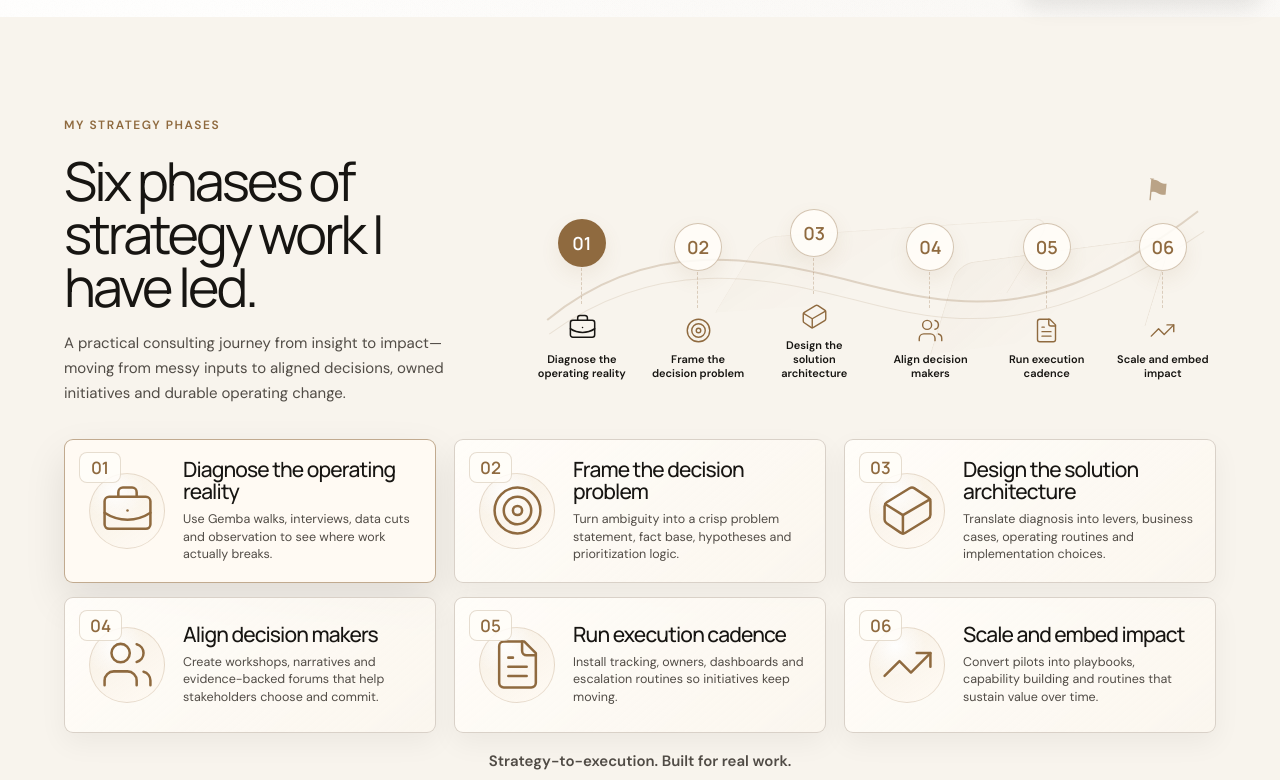
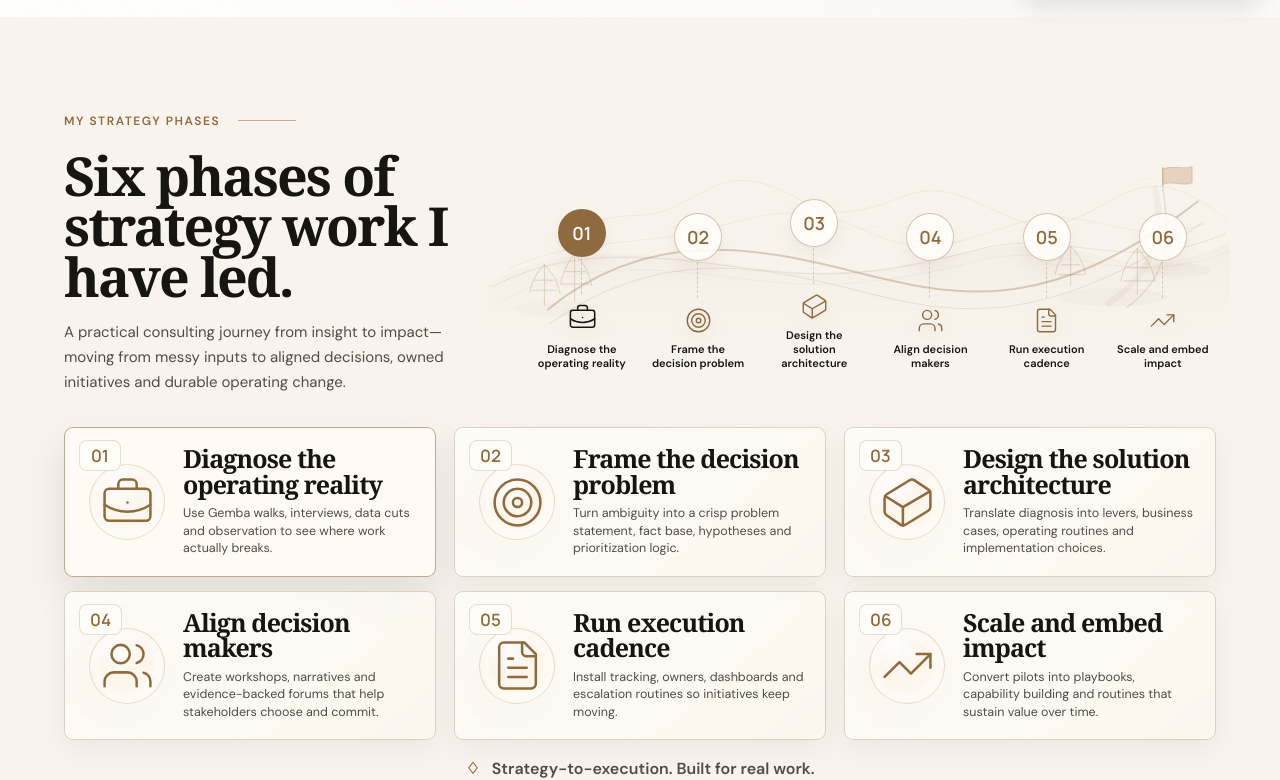
Before and after one commit to Prashant23saxena/ShivaniWebstie, a Next.js app: page /v4 in a window 1280 px wide. Shown: the part 783-1563 px from the top of the page. Built offline with nearby package versions, Linux system fonts and the light colour scheme.

Commit message:
Polish v4 strategy visual landscape

```diff
--- a/src/components/PortfolioV4.module.css
+++ b/src/components/PortfolioV4.module.css
@@ -39,6 +39,9 @@
   padding-bottom: 20px;
   justify-content: center;
   overflow: hidden;
+  background:
+    radial-gradient(circle at 74% 16%, rgba(143, 106, 63, 0.07), transparent 26%),
+    linear-gradient(180deg, rgba(255, 253, 249, 0.96), rgba(250, 247, 242, 0.98));
 }
 
 .strategyPhaseHero {
@@ -56,12 +59,27 @@
   z-index: 2;
 }
 
+.strategyHeroCopy [class*="eyebrow"] {
+  display: inline-flex;
+  align-items: center;
+  gap: 18px;
+}
+
+.strategyHeroCopy [class*="eyebrow"]::after {
+  content: "";
+  width: 58px;
+  height: 1px;
+  background: rgba(143, 106, 63, 0.5);
+}
+
 .strategyHeroCopy h2 {
   max-width: 560px;
   font-size: clamp(44px, 4.2vw, 64px);
-  line-height: 0.98;
-  letter-spacing: -0.055em;
+  line-height: 0.94;
+  letter-spacing: -0.035em;
   margin-bottom: 18px;
+  font-family: Georgia, "Times New Roman", serif;
+  font-weight: 600;
 }
 
 .strategyHeroCopy p:not(:first-child) {
@@ -79,42 +97,20 @@
 
 .mapBackdrop {
   position: absolute;
-  inset: 0;
+  inset: -18px -2% 2px -6%;
   z-index: 0;
-  opacity: 0.58;
+  opacity: 0.72;
   pointer-events: none;
+  background: url("/strategy-landscape.svg") center top / 100% 100% no-repeat;
 }
 
 .mountainOne,
 .mountainTwo {
-  position: absolute;
-  right: 9%;
-  bottom: 40px;
-  width: 205px;
-  height: 92px;
-  border: 1px solid rgba(143, 106, 63, 0.18);
-  border-bottom: 0;
-  transform: skewX(-24deg) rotate(-8deg);
-  border-radius: 16px 18px 0 0;
-  background: linear-gradient(135deg, rgba(143, 106, 63, 0.06), transparent 65%);
-}
-
-.mountainTwo {
-  right: 28%;
-  bottom: 78px;
-  width: 280px;
-  height: 76px;
-  opacity: 0.64;
-  transform: skewX(-34deg) rotate(-4deg);
+  display: none;
 }
 
 .flagPeak {
-  position: absolute;
-  right: 6.5%;
-  top: 14px;
-  color: var(--accent);
-  font-size: 30px;
-  transform: rotate(5deg);
+  display: none;
 }
 
 .mapRoad {
@@ -128,7 +124,7 @@
 
 .mapRoad path {
   fill: none;
-  stroke: rgba(143, 106, 63, 0.24);
+  stroke: rgba(143, 106, 63, 0.30);
   stroke-width: 2;
 }
 
@@ -193,6 +189,7 @@
   place-items: center;
   color: var(--accent);
   font-style: normal;
+  filter: drop-shadow(0 8px 8px rgba(143, 106, 63, 0.12));
   transition: transform 0.25s var(--ease), color 0.25s var(--ease);
 }
 
@@ -235,6 +232,7 @@
   border: 1px solid rgba(216, 208, 198, 0.96);
   border-radius: 9px;
   background:
+    radial-gradient(circle at 12% 50%, rgba(143, 106, 63, 0.045), transparent 28%),
     linear-gradient(140deg, rgba(255, 253, 249, 0.95), rgba(252, 247, 239, 0.72));
   padding: 18px 20px 18px 24px;
   box-shadow: 0 10px 28px rgba(23, 21, 18, 0.05);
@@ -276,11 +274,12 @@
   background:
     radial-gradient(circle at 34% 24%, rgba(255, 255, 255, 0.92), transparent 40%),
     linear-gradient(145deg, rgba(246, 238, 226, 0.86), rgba(255, 250, 243, 0.96));
+  box-shadow: inset 0 0 0 10px rgba(255, 253, 249, 0.42);
 }
 
 .strategyPhaseCard h3 {
-  font: 500 21px/1.08 "Manrope", sans-serif;
-  letter-spacing: -0.04em;
+  font: 600 25px/1.02 Georgia, "Times New Roman", serif;
+  letter-spacing: -0.035em;
   margin: 0 0 8px;
 }
 
@@ -300,7 +299,13 @@
   align-items: center;
   gap: 20px;
   color: var(--body);
-  font-size: 15px;
+  font-size: 16px;
+}
+
+.strategyFooterLine strong::before {
+  content: "♢";
+  color: var(--accent);
+  margin-right: 12px;
 }
 
 .strategyFooterLine span {
```
Also changed, not shown: public/strategy-landscape.svg (added).
